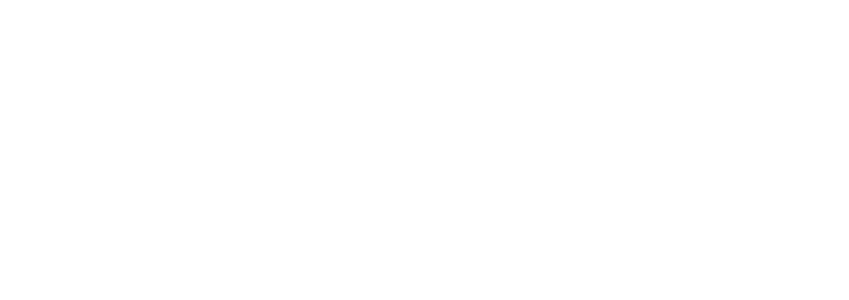
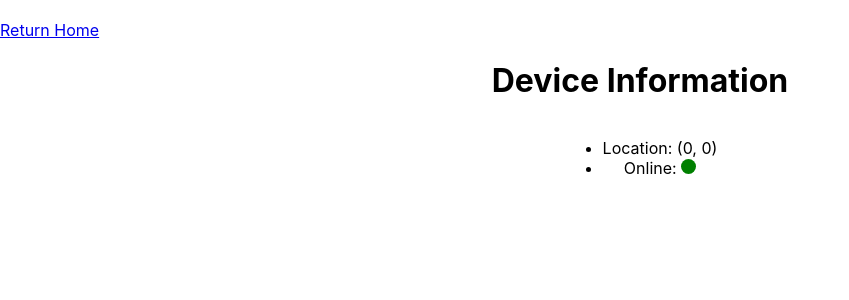
Before and after one commit to jianshaow/webauthn-demo, a React (Create React App) app: page /info in a window 1280 px wide. Before the commit this address had no page. Shown: the top 300 px of the page, without its empty margins (0-849 px from the left). Built offline with nearby package versions, Linux system fonts and the light colour scheme; no server answers; the HTML template or start-up script is replaced by a standard one.

Commit message:
add device info

```diff
--- a/src/App.tsx
+++ b/src/App.tsx
@@ -1,12 +1,14 @@
 import './App.css';
 import { BrowserRouter as Router, Routes, Route } from "react-router-dom";
 import Home from './components/Home';
+import Info from './components/Info';
 
 function App() {
   return (
     <Router>
       <Routes>
-        <Route path="/" element={<Home />}></Route>
+        <Route path="/" element={<Home />} />
+        <Route path="/info" element={<Info />} />
       </Routes>
     </Router>
   );
--- /dev/null
+++ b/src/components/Common.css
@@ -0,0 +1,18 @@
+.container {
+  display: flex;
+  flex-direction: column;
+  justify-content: center;
+  align-items: top;
+  margin: 20px 0;
+}
+
+.center {
+  text-align: center;
+}
+
+.divider {
+  width: 100%;
+  height: 1px;
+  background-color: #000;
+  margin: 10px 0;
+}
--- a/src/components/Home.css
+++ b/src/components/Home.css
@@ -1,38 +1,3 @@
-.container {
-  display: flex;
-  flex-direction: column;
-  justify-content: center;
-  align-items: top;
-  margin: 20px 0;
-}
-
-.center {
-  text-align: center;
-}
-
-.divider {
-  width: 100%;
-  height: 1px;
-  background-color: #000;
-  margin: 10px 0;
-}
-
-.frame {
-  display: flex;
-  justify-content: center;
-  align-items: center;
-  width: 80%;
-  border: 1px solid #000;
-  padding: 10px;
-  margin: 0 auto;
-}
-
-.inner {
-  display: flex;
-  gap: 10px;
-  margin-top: 10px;
-}
-
 .table-container {
   display: flex;
   justify-content: center;
--- a/src/components/Home.tsx
+++ b/src/components/Home.tsx
@@ -1,4 +1,5 @@
 import React, { Component, ChangeEvent, FormEvent, MouseEvent } from 'react';
+import { Link } from 'react-router-dom';
 import { browserSupportsWebAuthn, browserSupportsWebAuthnAutofill, platformAuthenticatorIsAvailable } from '@simplewebauthn/browser';
 import * as utils from '../helpers/utils';
 import * as reg from '../services/register';
@@ -6,6 +7,7 @@
 import { CredentialEntity } from '../types/entities';
 import { setLogger } from '../services/common';
 import { getCredentials, deleteCredential, saveCredential, getCredential } from '../services/credential';
+import './Common.css';
 import './Home.css';
 
 interface HomeState {
@@ -601,6 +603,7 @@
     const { loggedIn } = this.state;
     return (
       <div className="container">
+        <Link to="/info">Device Information</Link>
         <div className="center">
           {loggedIn ?
             this.renderLoggedIn()
--- /dev/null
+++ b/src/components/Info.css
@@ -0,0 +1,21 @@
+.red-dot {
+  width: 15px;
+  height: 150px;
+  background-color: red;
+  border-radius: 50%;
+  display: inline-block;
+  margin-right: 10px;
+}
+
+.green-dot {
+  width: 15px;
+  height: 15px;
+  background-color: green;
+  border-radius: 50%;
+  display: inline-block;
+}
+
+.navbar {
+  display: flex;
+  justify-content: center;
+}
--- /dev/null
+++ b/src/components/Info.tsx
@@ -0,0 +1,63 @@
+import { Component } from 'react';
+import { Link } from 'react-router-dom';
+import './Common.css';
+import './Info.css';
+
+class Info extends Component<{}> {
+  constructor(props: {}) {
+    super(props);
+  }
+
+  getLocationInfo() {
+    let longitude = 0;
+    let latitude = 0;
+    if ("geolocation" in navigator) {
+      navigator.geolocation.getCurrentPosition(function (position) {
+        latitude = position.coords.latitude;
+        longitude = position.coords.longitude;
+        console.log(`longitude: ${longitude}, latitude: ${latitude}`);
+      }, function (error) {
+        switch (error.code) {
+          case error.PERMISSION_DENIED:
+            console.error("Permission denied");
+            break;
+          case error.POSITION_UNAVAILABLE:
+            console.error("Position unavailable");
+            break;
+          case error.TIMEOUT:
+            console.error("Timeout");
+            break;
+        }
+      });
+    } else {
+      console.error("Get position not suport");
+    }
+    return { longitude, latitude };
+  }
+
+  getNetworkInfo() {
+    const isOnline = navigator.onLine;
+    return { isOnline };
+  }
+
+  render() {
+    const { longitude, latitude } = this.getLocationInfo();
+    const { isOnline } = this.getNetworkInfo();
+    return (
+      <div className='container'>
+        <Link to="/">Return Home</Link>
+        <div className="center">
+          <h1>Device Information</h1>
+          <nav className='navbar'>
+            <ul>
+              <li>Location: ({longitude}, {latitude})</li>
+              <li>Online: {isOnline ? <div className="green-dot"></div> : <div className="red-dot"></div>}</li>
+            </ul>
+          </nav>
+        </div>
+      </div>
+    );
+  }
+}
+
+export default Info;
```
